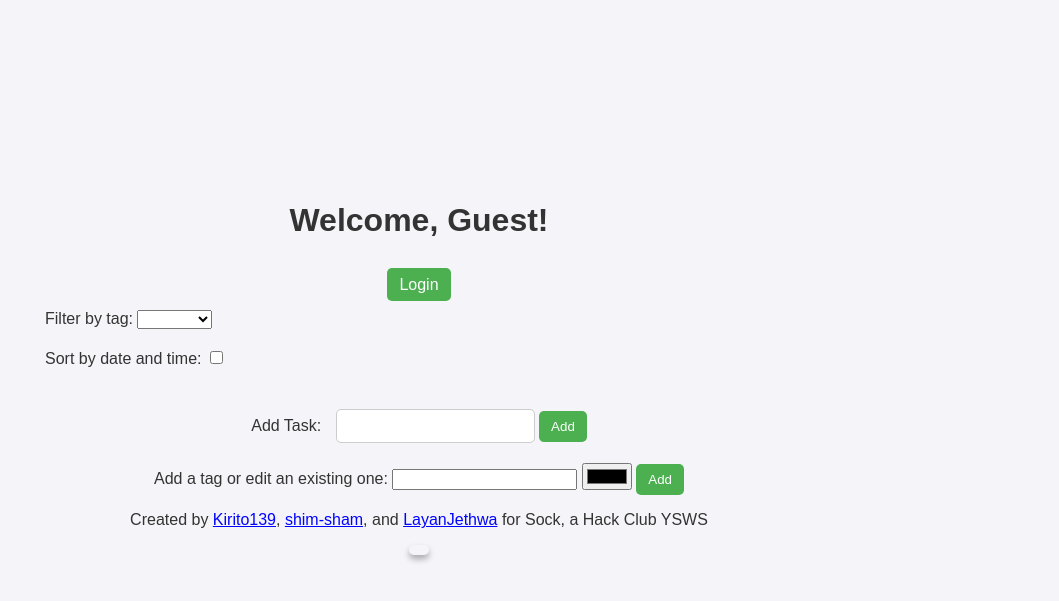
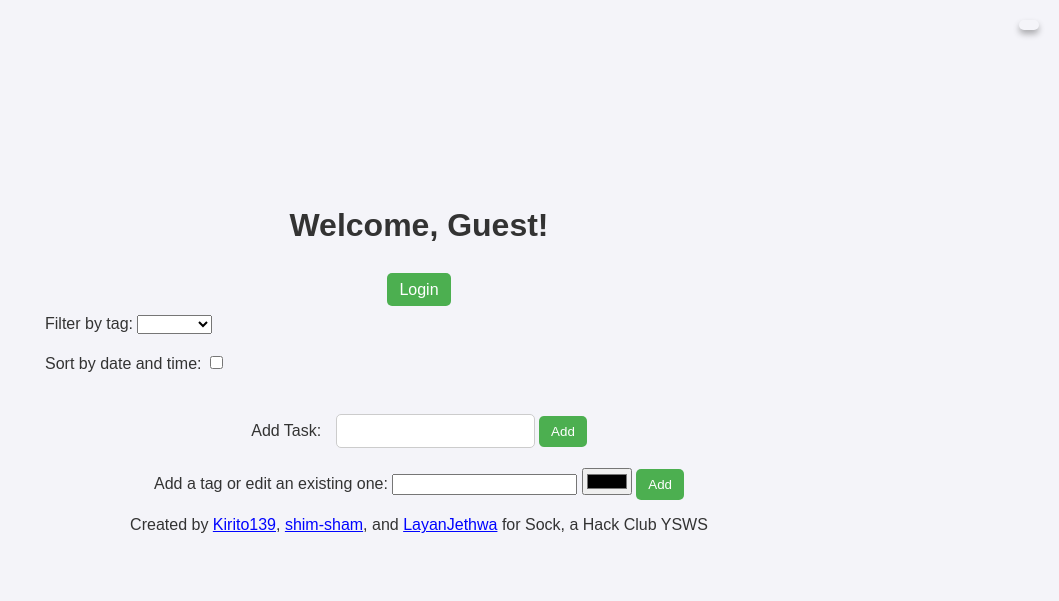
Before and after one commit to sock-bombers/to-do-list, a Flask app: page / in a window 1280 px wide. Shown: the top 601 px of the page, without its empty margins (221-1280 px from the left). Run offline with Flask 3, Linux system fonts and the light colour scheme; some web fonts are replaced.

Commit message:
moved dark mode button

```diff
--- a/project/static/styles.css
+++ b/project/static/styles.css
@@ -310,6 +310,10 @@ body {
     }
 
 #dark-mode-toggle {
+    position: absolute;
+    top: 0;
+    right: 0;
+    margin: 20px;
     background-color: transparent;
     color: var(--text-col);
     border: none;
--- a/project/templates/index.html
+++ b/project/templates/index.html
@@ -9,6 +9,8 @@
 </head>
 
 <body>
+    <button id="dark-mode-toggle"><i class="nf nf-md-theme_light_dark"></i></button> <!-- Dark mode toggle with logic -->
+
     {% if session %}
         <h1>Welcome, {{session.userinfo.name}}!</h1>
         <p><a class="auth-button" href="/logout">Logout</a></p>
@@ -178,8 +180,6 @@
     <p>Created by <a href="https://github.com/Kirito139">Kirito139</a>, <a href="https://github.com/shim-sham">shim-sham</a>, and <a href="https://github.com/LayanJethwa">LayanJethwa</a> for Sock, a Hack Club YSWS</p>
 </footer>
 
-<button id="dark-mode-toggle"><i class="nf nf-md-theme_light_dark"></i></button> <!-- Dark mode toggle with logic -->
-
 <script>
     const toggleButton = document.getElementById("dark-mode-toggle");
     toggleButton.addEventListener("click", () => {
```
